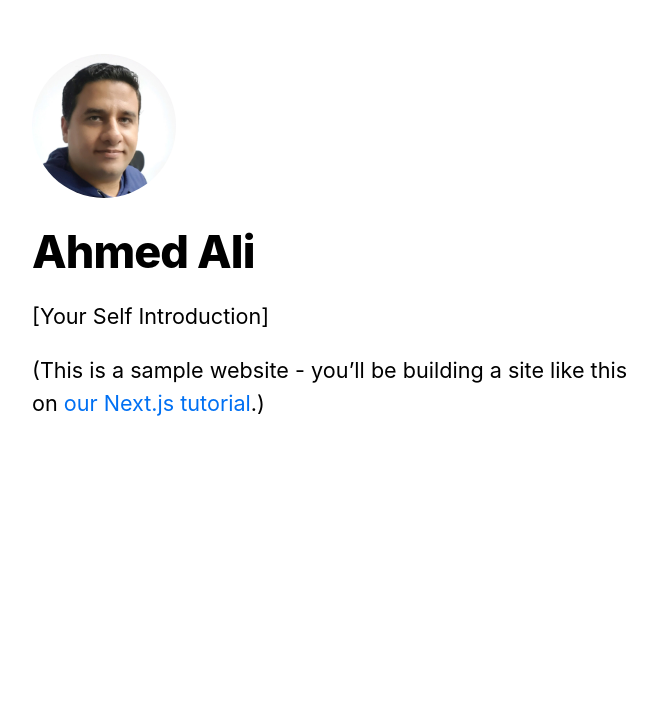
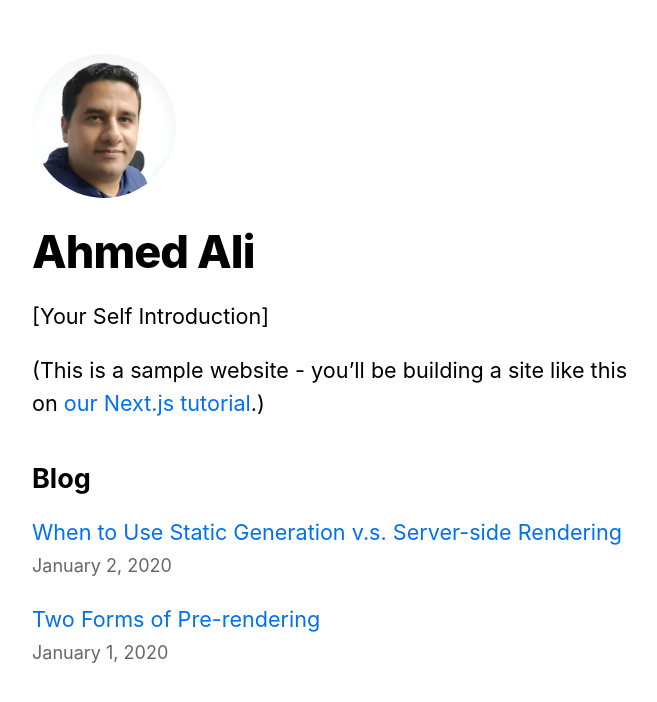
Before and after one commit to AhmedAli7O1/devblog, a Next.js app: page / in a window 1280 px wide. Shown: the top 702 px of the page, without its empty margins (302-959 px from the left). Built offline with nearby package versions, Linux system fonts and the light colour scheme.

Commit message:
complete the guide

```diff
--- /dev/null
+++ b/components/date.js
@@ -0,0 +1,6 @@
+import { parseISO, format } from 'date-fns'
+
+export default function Date({ dateString }) {
+  const date = parseISO(dateString)
+  return <time dateTime={dateString}>{format(date, 'LLLL d, yyyy')}</time>
+}
--- /dev/null
+++ b/lib/posts.js
@@ -0,0 +1,84 @@
+import fs from 'fs';
+import path from 'path';
+import matter from 'gray-matter';
+import remark from 'remark';
+import html from 'remark-html';
+
+
+const postsDirectory = path.join(process.cwd(), 'posts');
+
+export function getSortedPostsData() {
+  // Get file names under /posts
+  const fileNames = fs.readdirSync(postsDirectory)
+  const allPostsData = fileNames.map(fileName => {
+    // Remove ".md" from file name to get id
+    const id = fileName.replace(/\.md$/, '')
+
+    // Read markdown file as string
+    const fullPath = path.join(postsDirectory, fileName)
+    const fileContents = fs.readFileSync(fullPath, 'utf8')
+
+    // Use gray-matter to parse the post metadata section
+    const matterResult = matter(fileContents)
+
+    // Combine the data with the id
+    return {
+      id,
+      ...matterResult.data
+    }
+  })
+  // Sort posts by date
+  return allPostsData.sort((a, b) => {
+    if (a.date < b.date) {
+      return 1
+    } else {
+      return -1
+    }
+  })
+}
+
+export function getAllPostIds() {
+  const fileNames = fs.readdirSync(postsDirectory)
+
+  // Returns an array that looks like this:
+  // [
+  //   {
+  //     params: {
+  //       id: 'ssg-ssr'
+  //     }
+  //   },
+  //   {
+  //     params: {
+  //       id: 'pre-rendering'
+  //     }
+  //   }
+  // ]
+  return fileNames.map(fileName => {
+    return {
+      params: {
+        id: fileName.replace(/\.md$/, '')
+      }
+    }
+  })
+}
+
+export async function getPostData(id) {
+  const fullPath = path.join(postsDirectory, `${id}.md`)
+  const fileContents = fs.readFileSync(fullPath, 'utf8')
+
+  // Use gray-matter to parse the post metadata section
+  const matterResult = matter(fileContents)
+
+  // Use remark to convert markdown into HTML string
+  const processedContent = await remark()
+    .use(html)
+    .process(matterResult.content)
+  const contentHtml = processedContent.toString()
+
+  // Combine the data with the id and contentHtml
+  return {
+    id,
+    contentHtml,
+    ...matterResult.data
+  }
+}
--- a/package.json
+++ b/package.json
@@ -8,11 +8,15 @@
     "start": "next start"
   },
   "dependencies": {
+    "date-fns": "^2.21.1",
+    "gray-matter": "^4.0.3",
     "next": "^10.0.0",
     "postcss-flexbugs-fixes": "^5.0.2",
     "postcss-preset-env": "^6.7.0",
     "react": "17.0.1",
     "react-dom": "17.0.1",
+    "remark": "^13.0.0",
+    "remark-html": "^13.0.1",
     "tailwindcss": "^2.1.1"
   }
 }
--- a/pages/index.js
+++ b/pages/index.js
@@ -1,9 +1,22 @@
 import Head from 'next/head';
 import Layout, { siteTitle } from '../components/layout';
 import utilStyles from '../styles/utils.module.css';
+import { getSortedPostsData } from '../lib/posts';
+import Link from 'next/link';
+import Date from '../components/date';
 
 
-export default function Home() {
+export async function getStaticProps() {
+  const allPostsData = getSortedPostsData();
+
+  return {
+    props: {
+      allPostsData
+    }
+  };
+}
+
+export default function Home({ allPostsData }) {
   return (
     <Layout home>
       <Head>
@@ -16,6 +29,24 @@
           <a href="https://nextjs.org/learn">our Next.js tutorial</a>.)
         </p>
       </section>
+
+      <section className={`${utilStyles.headingMd} ${utilStyles.padding1px}`}>
+        <h2 className={utilStyles.headingLg}>Blog</h2>
+        <ul className={utilStyles.list}>
+          {allPostsData.map(({ id, date, title }) => (
+            <li className={utilStyles.listItem} key={id}>
+              <Link href={`/posts/${id}`}>
+                <a>{title}</a>
+              </Link>
+              <br />
+              <small className={utilStyles.lightText}>
+                <Date dateString={date} />
+              </small>
+            </li>
+          ))}
+        </ul>
+      </section>
+
     </Layout>
   )
 }
--- /dev/null
+++ b/posts/pre-rendering.md
@@ -0,0 +1,11 @@
+---
+title: 'Two Forms of Pre-rendering'
+date: '2020-01-01'
+---
+
+Next.js has two forms of pre-rendering: **Static Generation** and **Server-side Rendering**. The difference is in **when** it generates the HTML for a page.
+
+- **Static Generation** is the pre-rendering method that generates the HTML at **build time**. The pre-rendered HTML is then _reused_ on each request.
+- **Server-side Rendering** is the pre-rendering method that generates the HTML on **each request**.
+
+Importantly, Next.js lets you **choose** which pre-rendering form to use for each page. You can create a "hybrid" Next.js app by using Static Generation for most pages and using Server-side Rendering for others.
--- /dev/null
+++ b/posts/ssg-ssr.md
@@ -0,0 +1,19 @@
+---
+title: 'When to Use Static Generation v.s. Server-side Rendering'
+date: '2020-01-02'
+---
+
+We recommend using **Static Generation** (with and without data) whenever possible because your page can be built once and served by CDN, which makes it much faster than having a server render the page on every request.
+
+You can use Static Generation for many types of pages, including:
+
+- Marketing pages
+- Blog posts
+- E-commerce product listings
+- Help and documentation
+
+You should ask yourself: "Can I pre-render this page **ahead** of a user's request?" If the answer is yes, then you should choose Static Generation.
+
+On the other hand, Static Generation is **not** a good idea if you cannot pre-render a page ahead of a user's request. Maybe your page shows frequently updated data, and the page content changes on every request.
+
+In that case, you can use **Server-Side Rendering**. It will be slower, but the pre-rendered page will always be up-to-date. Or you can skip pre-rendering and use client-side JavaScript to populate data.
```
Also changed, not shown: pages/posts/[id].js (added, +43 -0 lines), pages/posts/first-post.js (deleted, +0 -20 lines), 1 other file (tests, documents, lock files or other folders).
